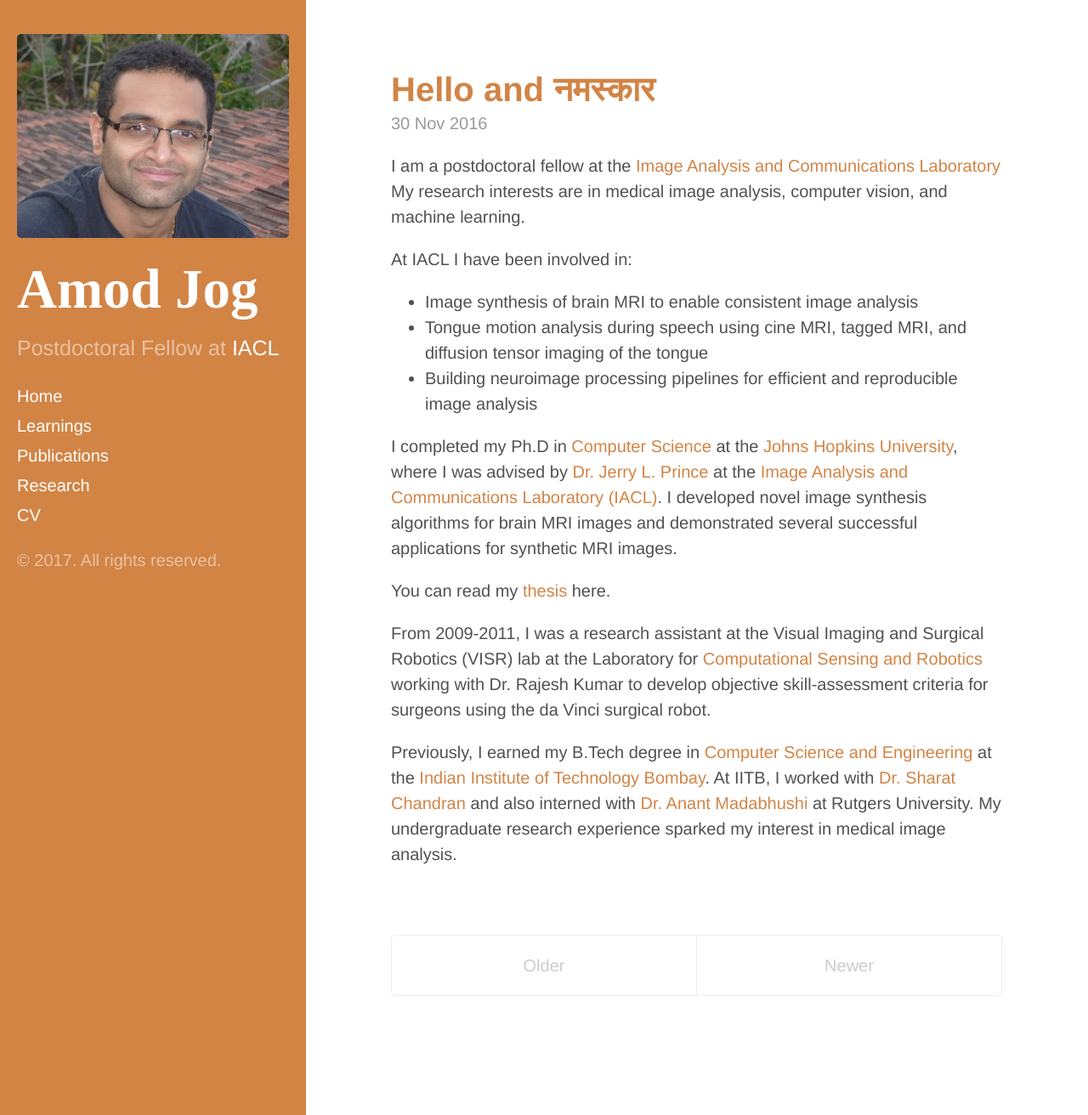
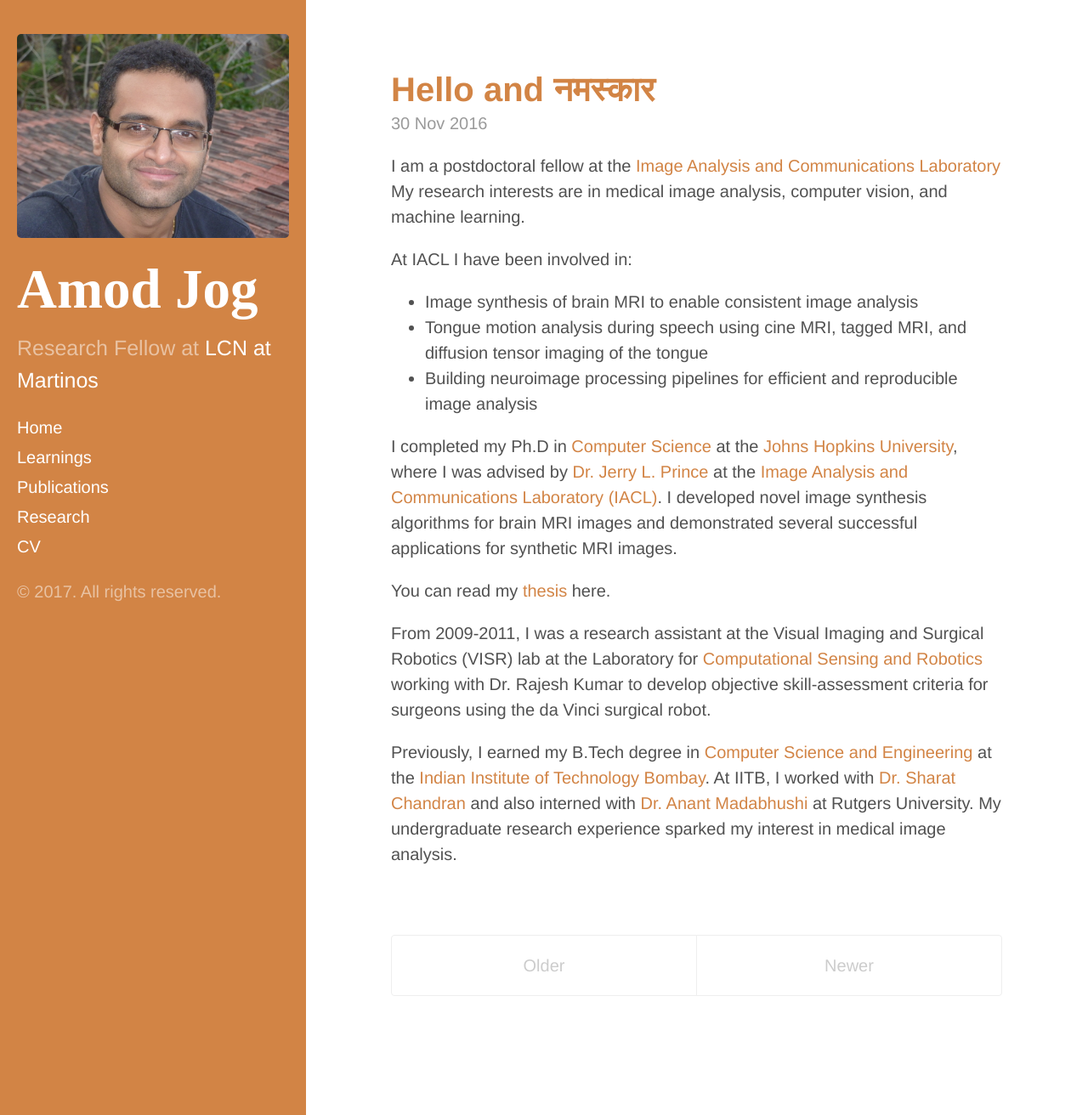
Before and after one commit to asjog/asjog.github.io, a Jekyll site: the page built from index.html, in a window 1280 px wide and 1312 px high. Shown: the whole window at 85% size. Built offline with Jekyll 4.4.1, drawn with Linux system fonts in a browser that asks for light colours; the list of posts is cut into pages by our own code.

Commit message:
Update _config.yml

```diff
--- a/_config.yml
+++ b/_config.yml
@@ -12,7 +12,7 @@ relative_permalinks: false
 # Setup
 title:            Amod Jog
 tagline:          Amod Jog
-description:      Postdoctoral Fellow at <a href="http://iacl.ece.jhu.edu" target="_blank">IACL</a>
+description:      Research Fellow at <a href="https://martinos.org/lab/lcn" target="_blank">LCN at Martinos</a>
 url:              www.iacl.jhu.edu/Amod
 baseurl:          /
 
```
